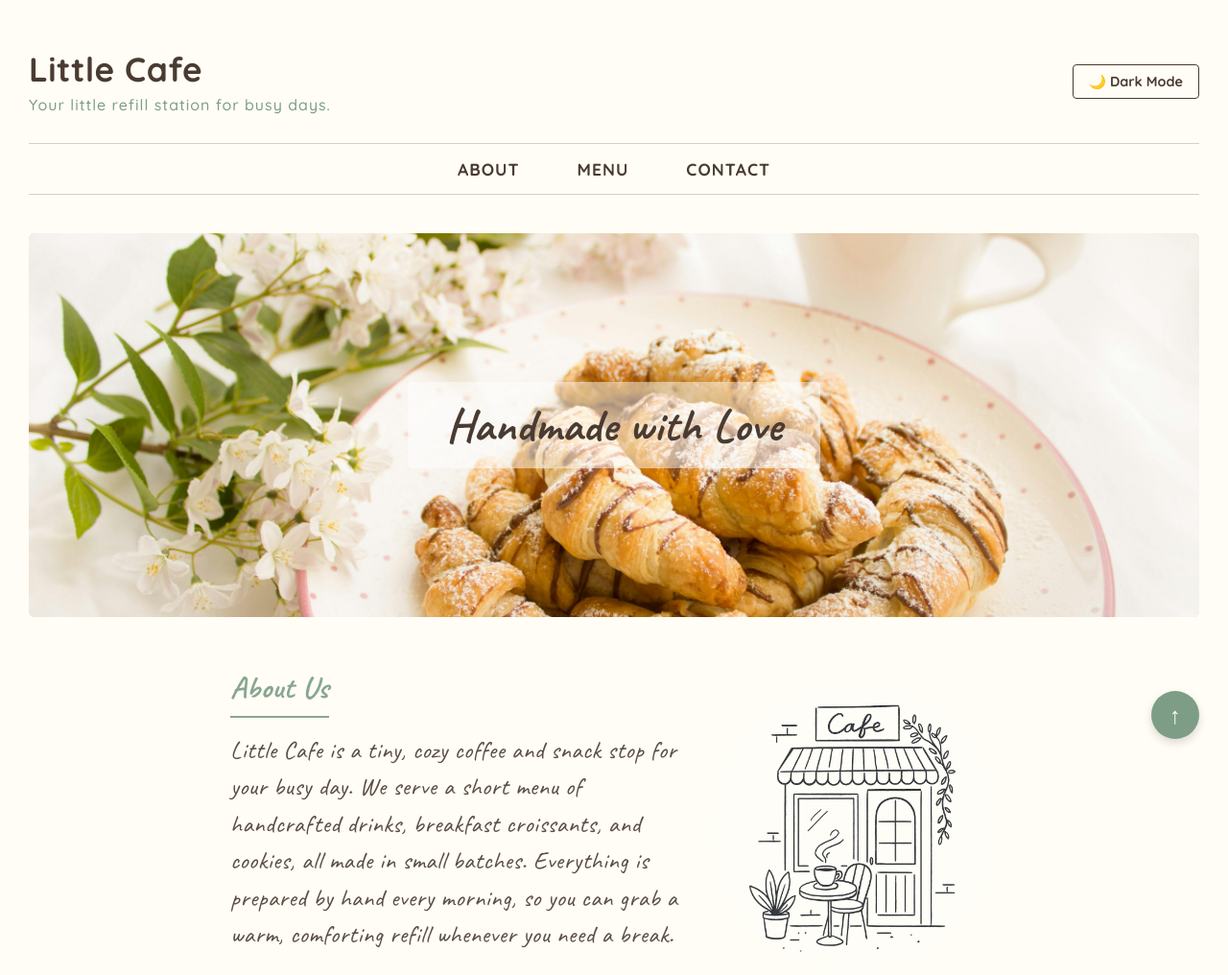
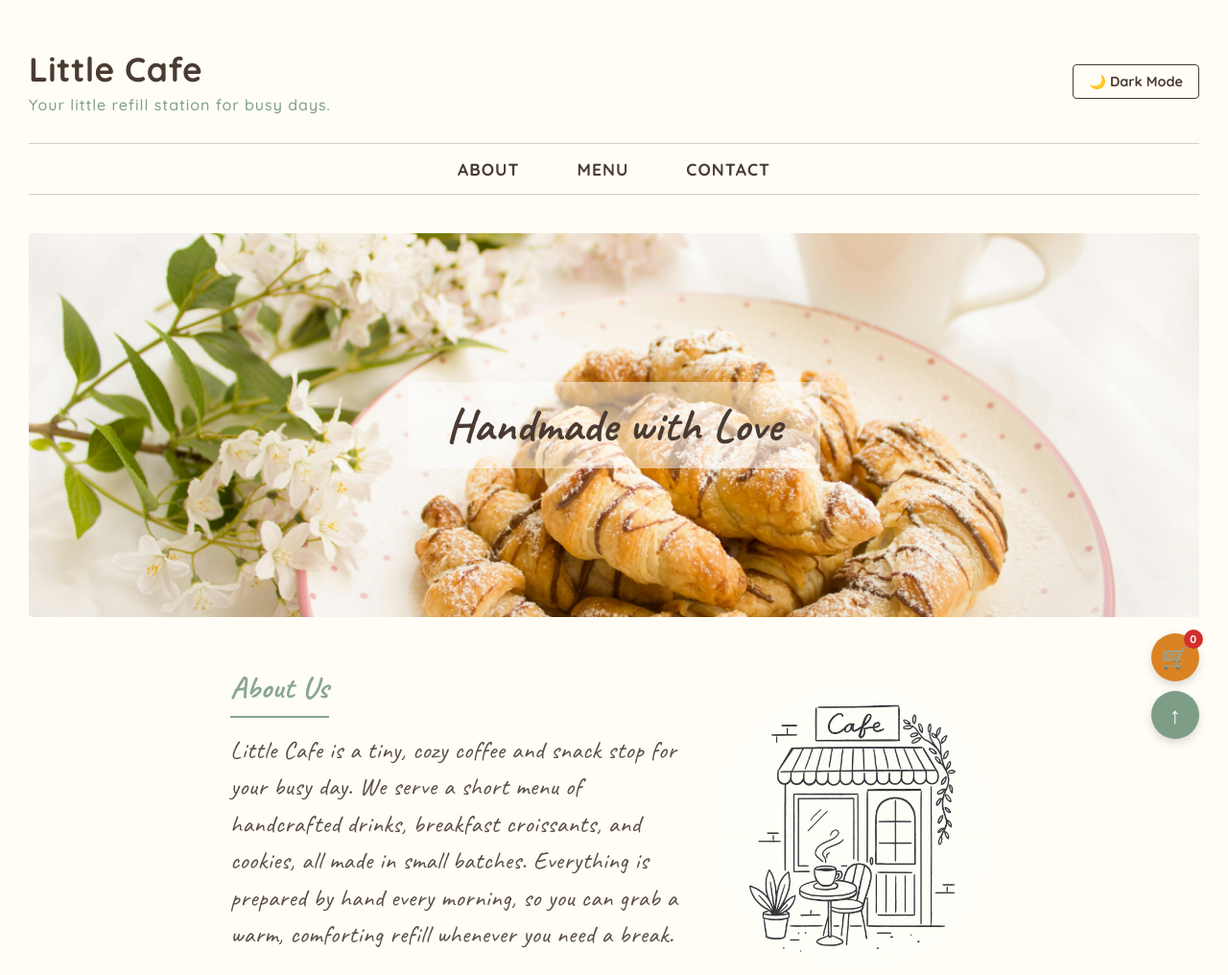
Before and after one commit to HuiYingChung/coffee-shop-project, a plain HTML site: page index.html in a window 1280 px wide. Shown: the top 1016 px of the page at 96% size. Drawn offline with Linux system fonts and the light colour scheme.

Commit message:
Added a shopping cart icon

```diff
--- a/index.html
+++ b/index.html
@@ -217,7 +217,7 @@
           </ul>
         </section>
 
-        <aside class="cart-calculator">
+        <aside id="your-order" class="cart-calculator">
           <h3>Your Order</h3>
 
           <ul id="cart-items">
@@ -282,5 +282,10 @@
     </footer>
 
     <a href="#" class="back-to-top" aria-label="Back to Top">↑</a>
+
+    <a href="#your-order" class="cart-fab" aria-label="View cart">
+      🛒
+      <span id="cart-badge" class="cart-badge" hidden>0</span>
+    </a>
   </body>
 </html>
--- a/script.js
+++ b/script.js
@@ -54,6 +54,7 @@ const totalDisplay = document.getElementById("total-display");
 const checkoutButton = document.getElementById("checkout-btn");
 const addButtons = document.querySelectorAll(".add-btn");
 const cartSummary = document.querySelector(".cart-summary");
+const cartBadge = document.getElementById("cart-badge");
 
 // colors for messages
 const ERROR_COLOR = `var(--state-error)`;
@@ -146,6 +147,16 @@ function updateCartDisplay() {
   subtotalDisplay.textContent = `$${subtotal.toFixed(2)}`;
   taxDisplay.textContent = `$${tax.toFixed(2)}`;
   totalDisplay.textContent = `$${total.toFixed(2)}`;
+
+  // Update fixed cart FAB badge
+  if (cartBadge) {
+    if (cart.length === 0) {
+      cartBadge.hidden = true;
+    } else {
+      cartBadge.textContent = cart.length;
+      cartBadge.hidden = false;
+    }
+  }
 }
 
 // add item to cart function
--- a/style.css
+++ b/style.css
@@ -553,6 +553,49 @@ html {
   transform: translateY(-5px);
 }
 
+/* Fixed Cart FAB */
+.cart-fab {
+  position: fixed;
+  bottom: 90px;
+  right: 30px;
+  width: 50px;
+  height: 50px;
+  background-color: var(--action-orange);
+  color: #fff;
+  border-radius: 50%;
+  text-decoration: none;
+  display: flex;
+  justify-content: center;
+  align-items: center;
+  font-size: 1.4rem;
+  box-shadow: 0 4px 10px rgba(0, 0, 0, 0.15);
+  z-index: 999;
+  transition: transform 0.3s, background-color 0.3s;
+}
+
+.cart-fab:hover {
+  background-color: var(--action-hover);
+  transform: translateY(-5px);
+}
+
+.cart-badge {
+  position: absolute;
+  top: -4px;
+  right: -4px;
+  min-width: 20px;
+  height: 20px;
+  background-color: var(--state-error);
+  color: #fff;
+  border-radius: 50px;
+  font-size: 0.7rem;
+  font-weight: bold;
+  font-family: "Quicksand", sans-serif;
+  display: flex;
+  align-items: center;
+  justify-content: center;
+  padding: 0 5px;
+}
+
 /* =========================================
    Media Queries – Responsive Design
    ========================================= */
```
